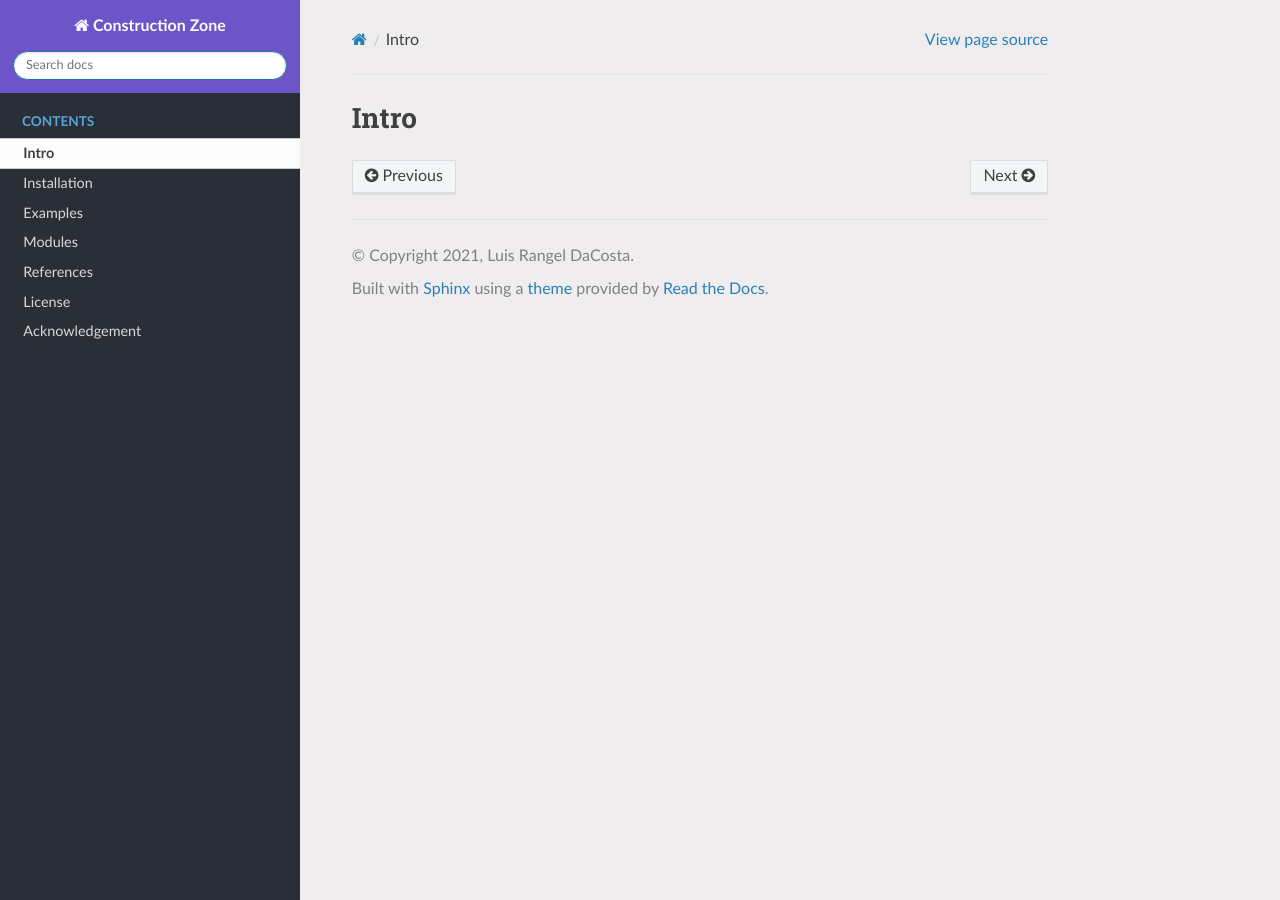
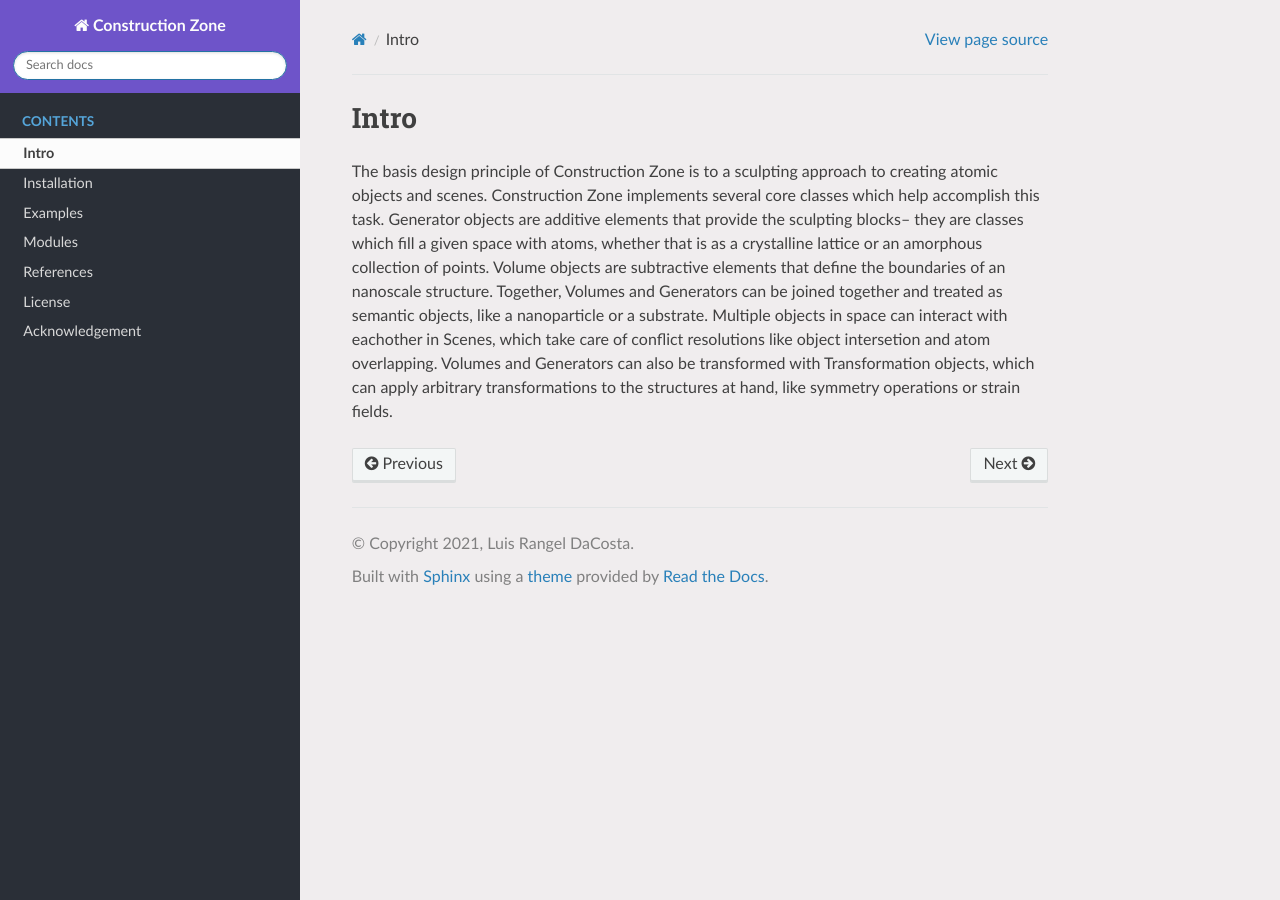
Before and after one commit to lerandc/construction_zone, a Sphinx documentation site: the page built from docs/source/intro.rst, in a window 1280 px wide. Built offline with Sphinx 7.4.7 and the Read the Docs theme 2.0.0, drawn with Linux system fonts in a browser that asks for light colours; formulas are drawn with MathJax 3.

Commit message:
update intro/landing page

```diff
--- a/docs/source/intro.rst
+++ b/docs/source/intro.rst
@@ -1,2 +1,15 @@
 Intro
 =================================
+
+The basis design principle of Construction Zone is to a sculpting approach to creating atomic objects and scenes.
+Construction Zone implements several core classes which help accomplish this task.
+Generator objects are additive elements that provide the sculpting blocks--
+they are classes which fill a given space with atoms, whether that is as a crystalline
+lattice or an amorphous collection of points. Volume objects are subtractive elements
+that define the boundaries of an nanoscale structure. Together, Volumes and Generators
+can be joined together and treated as semantic objects, like a nanoparticle or a substrate.
+Multiple objects in space can interact with eachother in Scenes, which take care
+of conflict resolutions like object intersetion and atom overlapping.
+Volumes and Generators can also be transformed with Transformation objects, which
+can apply arbitrary transformations to the structures at hand, like symmetry operations
+or strain fields.
```
Also changed, not shown: docs/source/index.rst (+6 -1 lines).
